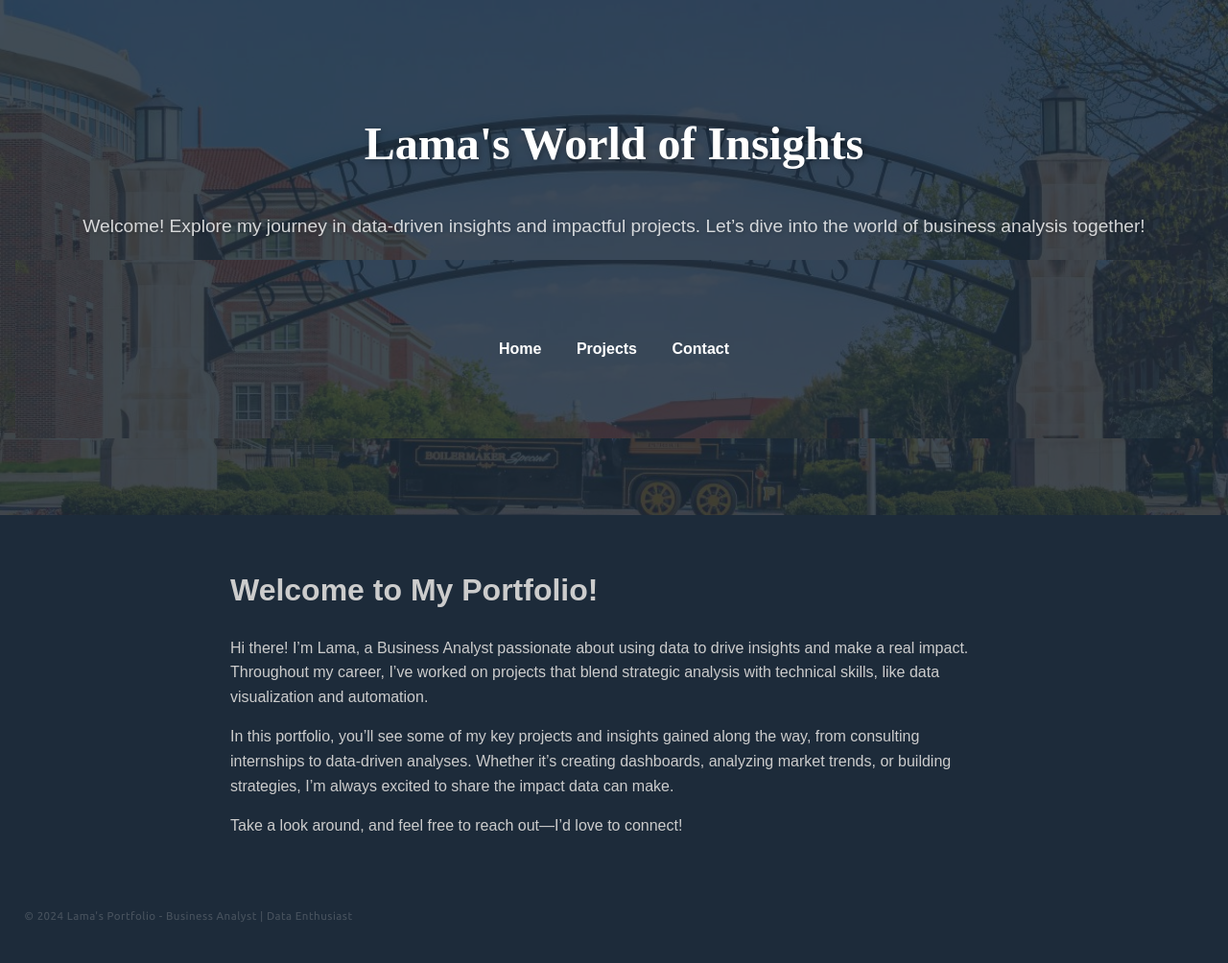
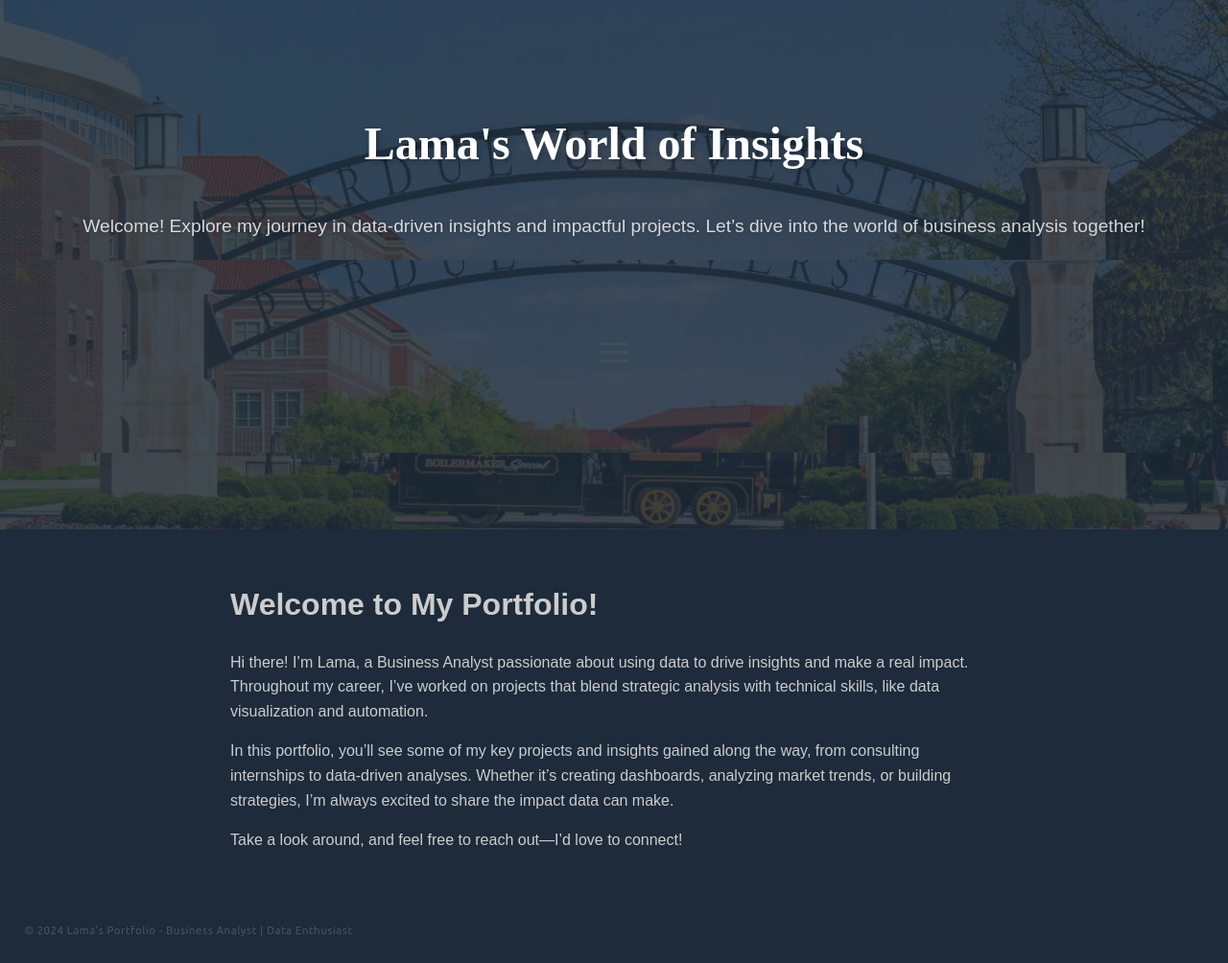
Before and after one commit to LamaJuraisi/Portfolio, a Jekyll site: the page built from index.md, in a window 1280 px wide. Shown: the whole page at 96% size. Built offline with Jekyll 4.4.1, drawn with Linux system fonts in a browser that asks for light colours; some web fonts are replaced.

Commit message:
Update main.css

```diff
--- a/assets/css/main.css
+++ b/assets/css/main.css
@@ -153,3 +153,33 @@ a:hover {
   color: #007acc;
   text-decoration: none;
 }
+/* Hamburger Menu */
+#menu-button {
+    cursor: pointer;
+    display: inline-block;
+}
+#menu-button span {
+    display: block;
+    width: 30px;
+    height: 3px;
+    margin: 6px auto;
+    background-color: #fff;
+}
+.hidden {
+    display: none;
+}
+#side-menu {
+    position: fixed;
+    left: 0;
+    top: 0;
+    width: 200px;
+    height: 100%;
+    background-color: #1D2B3A;
+    padding: 1em;
+}
+#side-menu a {
+    display: block;
+    color: white;
+    padding: 10px;
+    text-decoration: none;
+}
```
